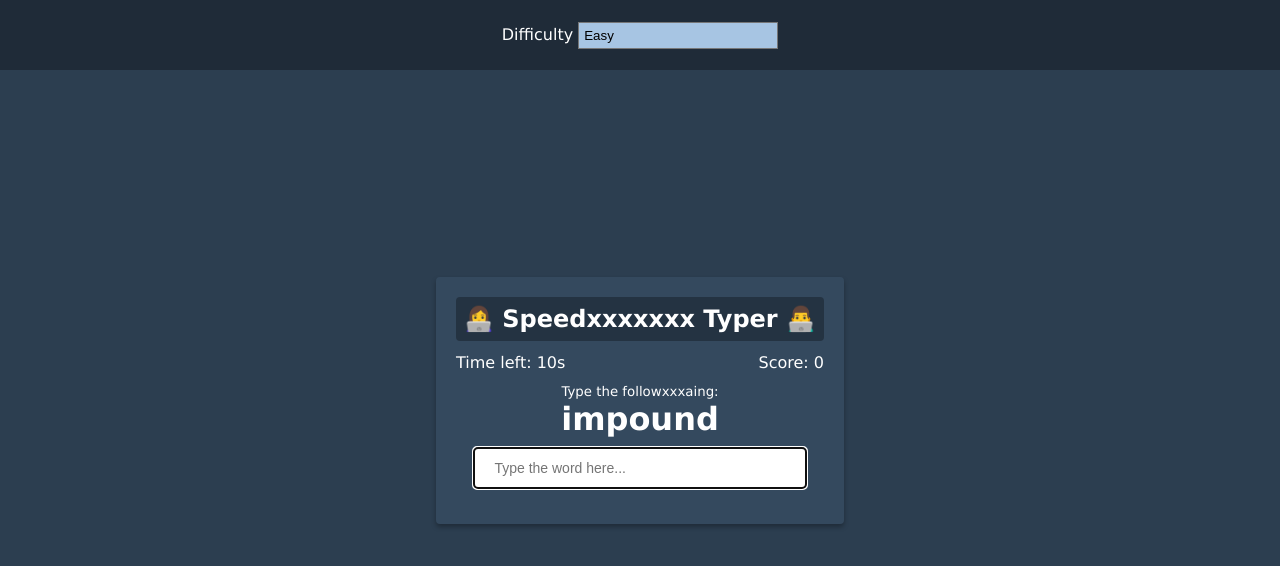
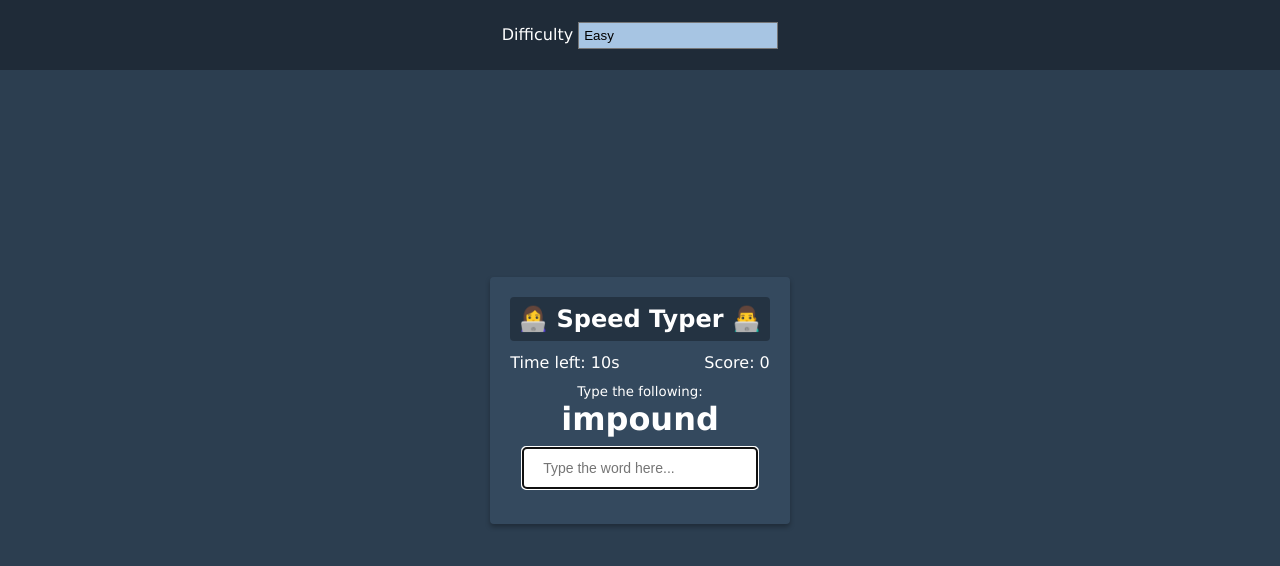
Before and after one commit to khaledalowd/speedWrite, a plain HTML site: page index.html in a window 1280 px wide. Drawn offline with Linux system fonts and the light colour scheme.

Commit message:
Update index.html

```diff
--- a/index.html
+++ b/index.html
@@ -23,8 +23,8 @@
       </div>
 
       <div class="container">
-        <div class="cc"><h2>👩‍💻 Speedxxxxxxx Typer 👨‍💻</h2></div>
-        <small>Type the followxxxaing:</small>
+        <div class="cc"><h2>👩‍💻 Speed Typer 👨‍💻</h2></div>
+        <small>Type the following:</small>
 
         <h1 id="word"></h1>
 
```
